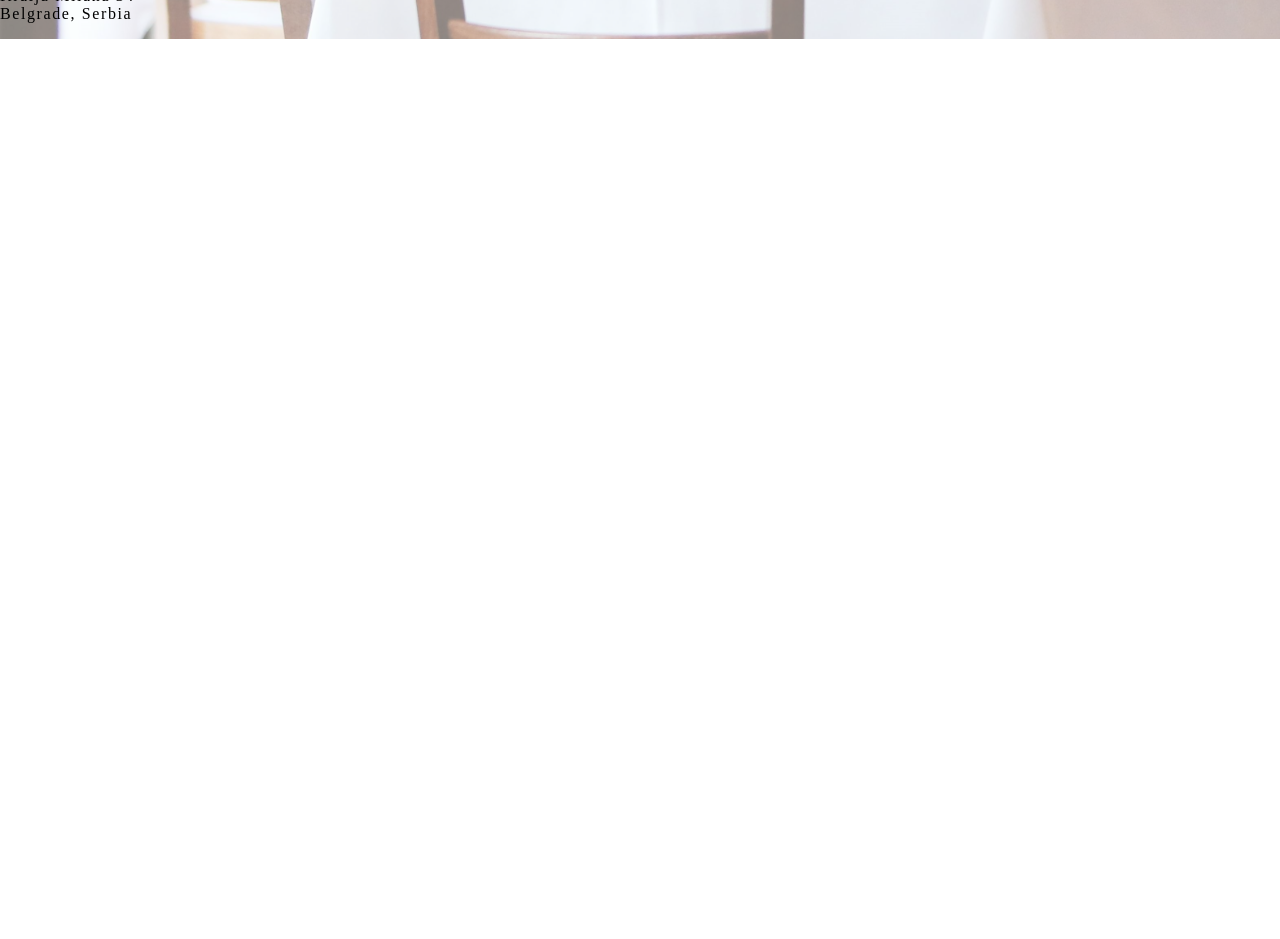
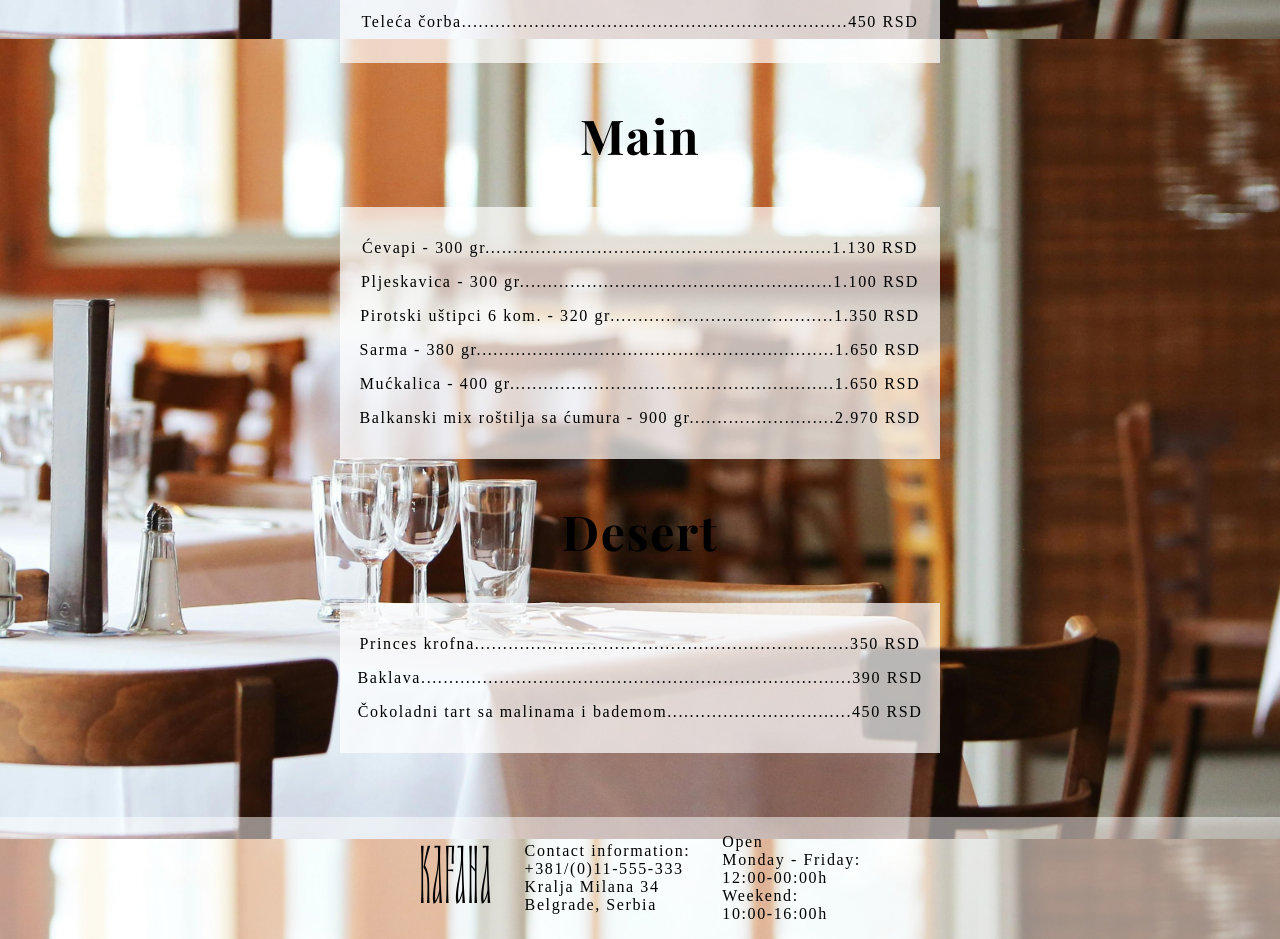
Before and after one commit to Dimitrije108/restaurant-page, a website built with webpack: page src/index.html in a window 1280 px wide. Shown: the part 761-1700 px from the top of the page. Before the commit the page ends 800 px from the top, so only its background shows below. Built offline with nearby package versions, Linux system fonts and the light colour scheme.

Commit message:
feat: add menu page content and styles

```diff
--- a/src/index.html
+++ b/src/index.html
@@ -8,27 +8,64 @@
 <body>
     <header>
         <nav>
+            <div class="head-logo">Kafana</div>
             <button>Home</button>
             <button>Menu</button>
             <button>About</button>
         </nav>
     </header>
     <div id="content">
-        <h1>KAFANA</h1>
+        <!-- <h1>KAFANA</h1>
         <p>Kafana is a distinct type of local bistro (or tavern), common in former Yugoslav countries, which primarily serves
             alcoholic beverages and coffee, and often also light snacks (meze) and other food. Many kafanas feature live music performances. <br>
             <br>
             The concept of a social gathering place for men to drink alcoholic beverages and coffee originated in the Ottoman Empire and
-            spread to Southeast Europe during Ottoman rule, further evolving into the contemporary kafana.</p>
+            spread to Southeast Europe during Ottoman rule, further evolving into the contemporary kafana.</p> -->
+        <h2>Meze(Starters)</h2>
+        <ul>
+            <li>Grilovani kozji sir - 150 gr.................................................790 RSD</li>
+            <li>Šumadijsko meze - 150 gr................................................1.090 RSD</li>
+            <li>Pohovane paprike - 220 gr..................................................840 RSD</li>
+            <li>Leskovačka moča - 220 gr..................................................530 RSD</li>
+            <li>Grilovano povrće/pečurke - 250 gr......................................550 RSD</li>
+        </ul>
+        <h2>Soup</h2>
+        <ul>
+            <li>Kokošja supa....................................................................320 RSD</li>
+            <li>Riblja čorba.....................................................................420 RSD</li>
+            <li>Teleća čorba.....................................................................450 RSD</li>
+        </ul>
+        <h2>Main</h2>
+        <ul>
+            <li>Ćevapi - 300 gr..............................................................1.130 RSD</li>
+            <li>Pljeskavica - 300 gr........................................................1.100 RSD</li>
+            <li>Pirotski uštipci 6 kom. - 320 gr........................................1.350 RSD</li>
+            <li>Sarma - 380 gr................................................................1.650 RSD</li>
+            <li>Mućkalica - 400 gr..........................................................1.650 RSD</li>
+            <li>Balkanski mix roštilja sa ćumura - 900 gr..........................2.970 RSD</li>
+        </ul>
+        <h2>Desert</h2>
+        <ul>
+            <li>Princes krofna...................................................................350 RSD</li>
+            <li>Baklava.............................................................................390 RSD</li>
+            <li>Čokoladni tart sa malinama i bademom.................................450 RSD</li>
+        </ul>
     </div>
     <footer>
-        <div>Kafana</div>
-        <div>
+        <div class="foo-logo">Kafana</div>
+        <div class="foo-contact">
             <div>Contact information:</div>
             <div>+381/(0)11-555-333</div>
             <div>Kralja Milana 34</div>
             <div>Belgrade, Serbia</div>
         </div>
+        <div class="foo-hours">
+            <div>Open</div>
+            <div>Monday - Friday:</div>
+            <div>12:00-00:00h</div>
+            <div>Weekend:</div>
+            <div>10:00-16:00h</div>
+        </div>
     </footer>
 </body>
 </html>
--- a/src/style.css
+++ b/src/style.css
@@ -1,6 +1,11 @@
 @font-face {
     font-family: Drumnik;
     src: url(Drumnik-Clean.otf);
+}
+
+@font-face {
+    font-family: PlayfairDisplay;
+    src: url(PlayfairDisplay-VariableFont_wght.ttf);
 }
 
 html,
@@ -8,22 +13,30 @@ body {
     margin: 0;
     padding: 0;
     box-sizing: border-box;
+    font-family: 'Times New Roman', Times, serif;
     letter-spacing: 0.1rem;
 
     background-image: url('home-image.jpg');
     width: 100%;
-    height: 100%;
     background-repeat: no-repeat;
     background-size: cover;
+    background-attachment: fixed;
 
     display: flex;
     flex-direction: column;
 }
 
+/* header styles */
+
 header {
     background-color: rgba(255, 255, 255, 0.5);
     text-align: center;
     padding: 2rem 0 2rem 0;
+}
+
+.head-logo {
+    font-family: Drumnik;
+    font-size: 5rem;
 }
 
 #content {
@@ -42,19 +55,59 @@ header {
 #content h1 {
     font-family: Drumnik;
     font-size: 10rem;
-    letter-spacing: 4rem;
+    letter-spacing: 1rem;
     margin: 0;
     margin: 2rem 0 0 0;
 }
 
 #content p {
-    font-family: 'Times New Roman', Times, serif;
     font-size: 1.2rem;
     background-color: rgba(255, 255, 255, 0.7);
     padding: 2rem;
 }
 
+/* menu styles */
+
+h2 {
+    font-family: PlayfairDisplay;
+    font-size: 3rem;
+}
+
+ul {
+    list-style-type: none;
+    margin: 0;
+    padding: 1rem 0 1rem 0;
+    background-color: rgba(255, 255, 255, 0.7);
+}
+
+ul > li {
+    margin: 1rem 0 1rem 0;
+}
+
+li > span {
+    font-size: 0.8rem;
+}
+
+/* footer styles */
+
 footer {
     background-color: rgba(255, 255, 255, 0.5);
     padding: 1rem 0 1rem 0;
+    margin-top: 4rem;
+
+    display: flex;
+    justify-content: center;
 }
+
+footer > div {
+    padding: 0 1rem 0 1rem;
+}
+
+.foo-logo {
+    font-family: Drumnik;
+    font-size: 5rem;
+}
+
+.foo-contact {
+    align-self: center;
+}
```
Also changed, not shown: src/PlayfairDisplay-VariableFont_wght.ttf (added).
